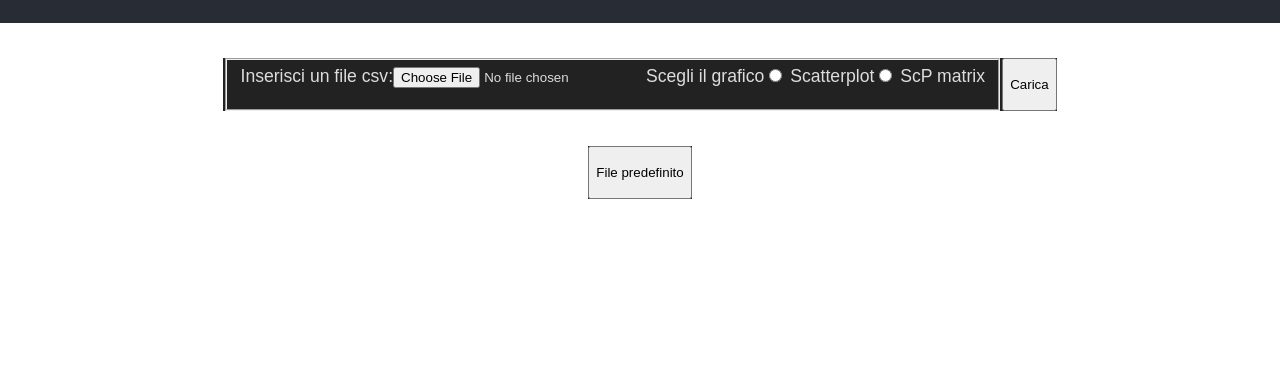
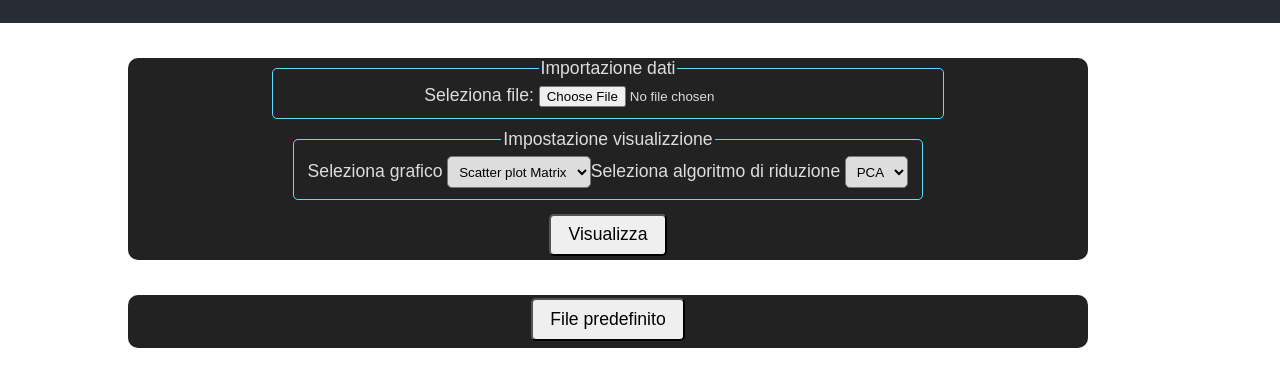
Before and after one commit to QuaranTeam2021/HD-Viz, a React app in the folder poc-react/: page / in a window 1280 px wide. Shown: the part 108-494 px from the top of the page. Built offline with nearby package versions, Linux system fonts and the light colour scheme.

Commit message:
modificata interfaccia

```diff
--- a/poc-react/src/components/CompleteImport.js
+++ b/poc-react/src/components/CompleteImport.js
@@ -1,16 +1,31 @@
 
 function CompleteImport({ className, onSubmit, onChange, addGraph }) {
-	const aggiungi = addGraph ? "Aggiungi" : "Carica";
+	const aggiungi = addGraph ? "Aggiungi" : "Visualizza";
 	return (
 		<form onSubmit={onSubmit} className={className}>
 			<fieldset>
-				<label htmlFor="file">Inserisci un file csv:</label>
-				<input type="file" name="data_file" id="inserimentoFile" accept=".csv, .json" onChange={onChange} />
-				<label htmlFor="grafico">Scegli il grafico</label>
-				<input type="radio" name="grafico" id="scp" /> Scatterplot
-      			<input type="radio" name="grafico" id="scpm" /> ScP matrix
+				<legend>Importazione dati</legend>
+				<label htmlFor="file">Seleziona file: </label>
+				<input type="file" name="data_file" id="inserimentoFile" accept=".csv, .json, .tsv" onChange={onChange} />
 			</fieldset>
-			<input type="submit" value={aggiungi} />
+			<fieldset id="visualizzazione">
+				<legend>Impostazione visualizzione</legend>
+				<div>
+					<label htmlFor="grafico">Seleziona grafico </label>
+					<select name="grafico">
+						<option>Scatter plot Matrix</option>
+						<option>Scatter plot</option>
+						<option>Heat Map</option>
+					</select>
+				</div>
+				<div>
+					<label htmlFor="riduzione">Seleziona algoritmo di riduzione </label>
+					<select name="riduzione">
+						<option>PCA</option>
+					</select>
+				</div>
+			</fieldset>
+			<input type="submit" value={aggiungi} className="button" />
 		</form>
 	)
 }
--- a/poc-react/src/components/ShortcutImport.js
+++ b/poc-react/src/components/ShortcutImport.js
@@ -1,9 +1,9 @@
 function ShortcutImport({ className, onSubmit, addGraph }) {
-	const aggiungi = addGraph ? "Aggiungi predifinito" : "File predefinito";
+	const aggiungi = addGraph ? "Aggiungi predefinito" : "File predefinito";
 	return (
 		<form onSubmit={onSubmit} className={className}>
 			<input type="checkbox" name="bypass" id="bypass" checked readOnly hidden />
-			<input type="submit" value={aggiungi} />
+			<input type="submit" value={aggiungi} className="button" />
 		</form>
 	)
 }
--- a/poc-react/src/css/App.css
+++ b/poc-react/src/css/App.css
@@ -32,13 +32,36 @@
   background-color: #222;
   min-height: 3em;
   max-width: 75%;
-  margin: 2em 15% 2em 15%;
-  display: flex;
-  justify-content: center;
-  justify-self: center;
+  margin: 2em 10% 2em 10%;
   font-size: 1.1em;
   color: #ddd;
+  border-radius: 10px;
   font-family: 'Open Gothic', 'Franklin Gothic', 'Arial', sans-serif;
+}
+
+.App-import-form fieldset {
+  border-radius: 5px;
+  margin: 1% 15%;
+  border: 1px solid#61dafb;
+}
+
+#visualizzazione {
+  display: flex;
+  justify-content: space-evenly;
+  justify-self: center;
+}
+
+.App-import-form select {
+  background-color: #ddd;
+  padding: 0.5em;
+  border-radius: 5px;
+}
+
+.button {
+  font-size: 1em;
+  padding: 0.5em 1em;
+  border-radius: 5px;
+  margin: 0.2em;
 }
 
 @keyframes App-logo-spin {
```
